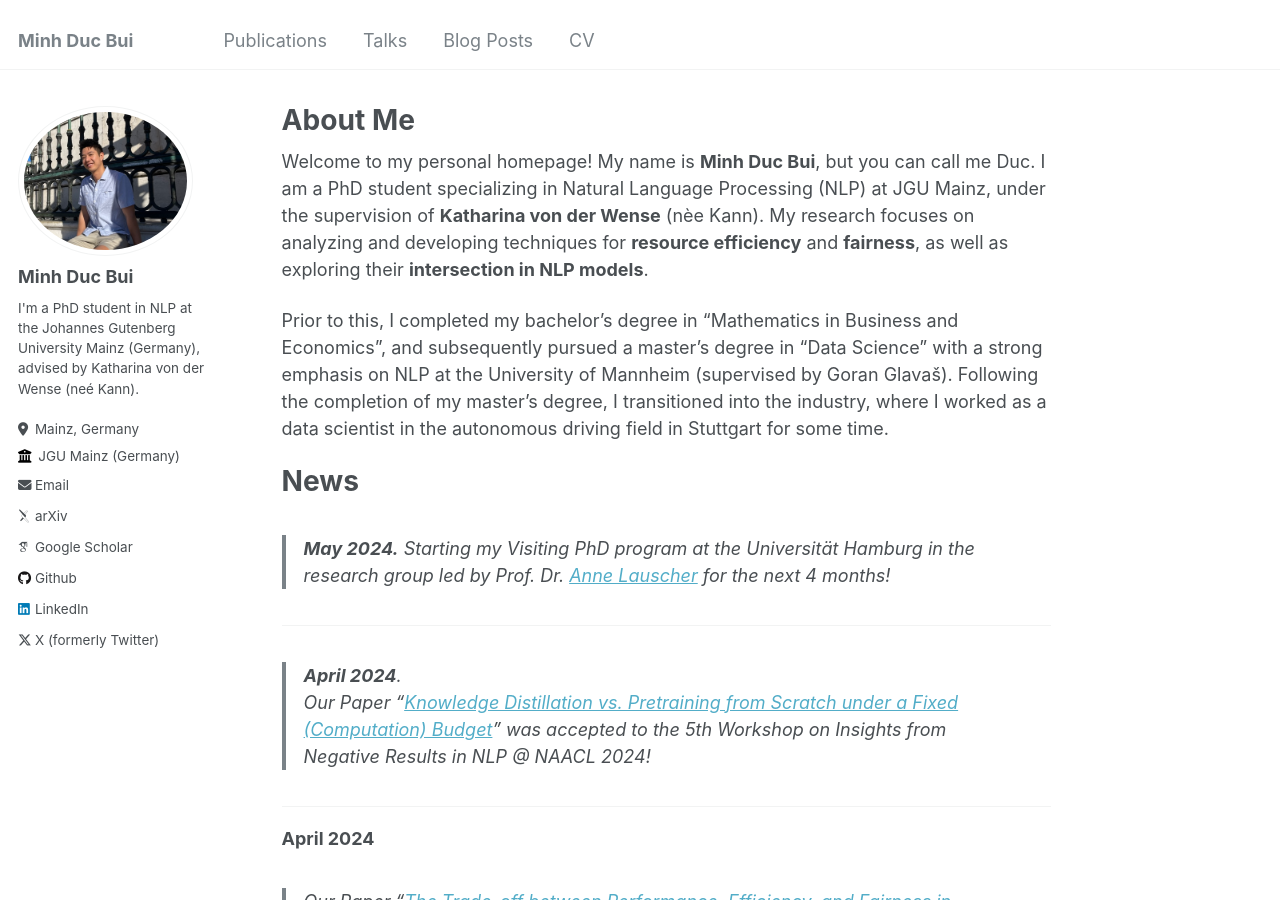
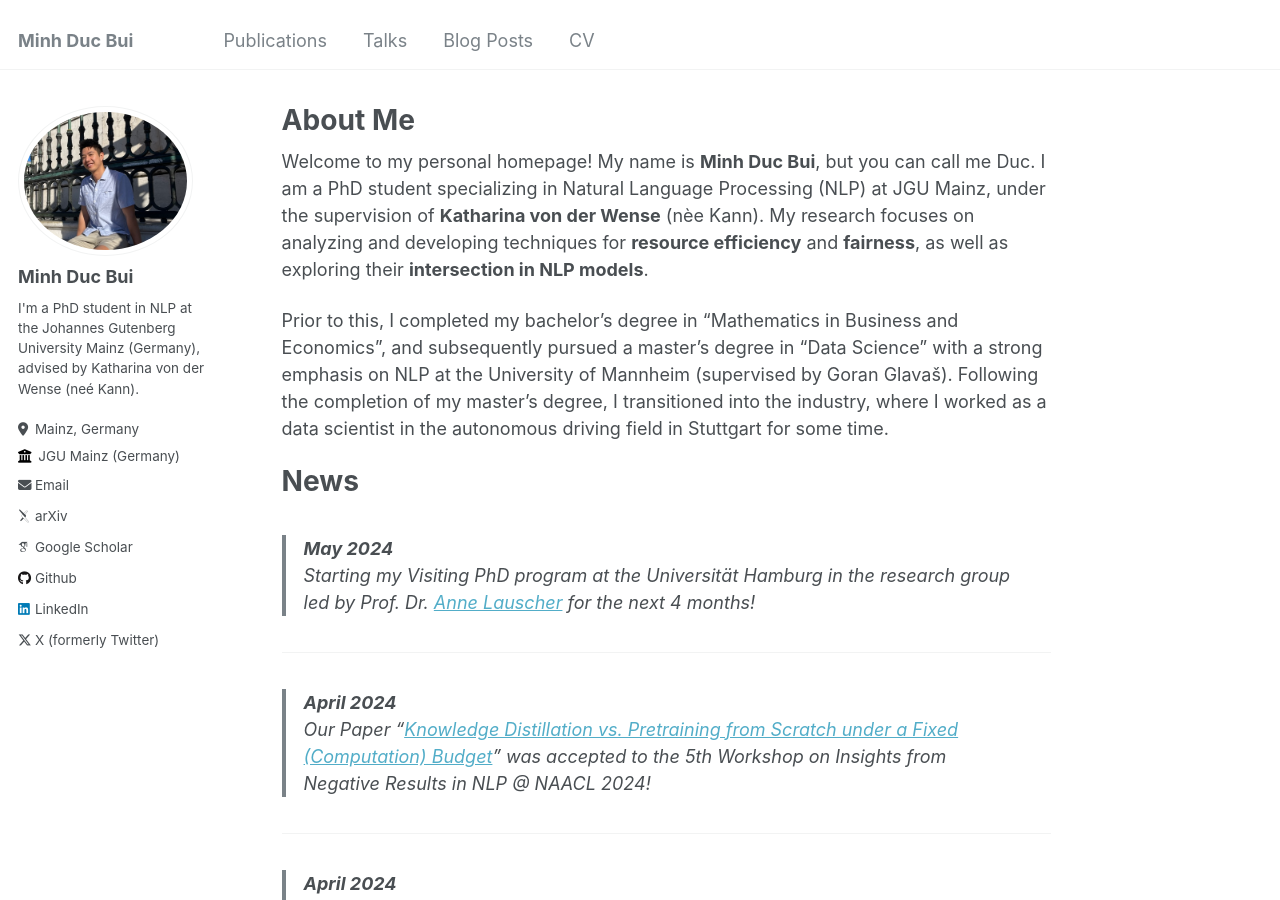
Before and after one commit to MinhDucBui/minhducbui.github.io, a Jekyll site: the page built from _pages/about.md, in a window 1280 px wide and 900 px high. Built offline with Jekyll 4.4.1, drawn with Linux system fonts in a browser that asks for light colours; some web fonts are replaced.

```diff
--- a/_pages/about.md
+++ b/_pages/about.md
@@ -15,19 +15,17 @@ News
 ======
 
 
-> **May 2024.** Starting my Visiting PhD program at the Universität Hamburg in the research group led by Prof. Dr. [Anne Lauscher](https://anne-lauscher.de) for the next 4 months!
+> **May 2024**<br> Starting my Visiting PhD program at the Universität Hamburg in the research group led by Prof. Dr. [Anne Lauscher](https://anne-lauscher.de) for the next 4 months!
 
 ---
 
 
-> **April 2024**.<br> Our Paper "[Knowledge Distillation vs. Pretraining from Scratch under a Fixed (Computation) Budget](https://arxiv.org/abs/2404.19319)" was accepted to the 5th Workshop on Insights from Negative Results in NLP @ NAACL 2024!
+> **April 2024**<br> Our Paper "[Knowledge Distillation vs. Pretraining from Scratch under a Fixed (Computation) Budget](https://arxiv.org/abs/2404.19319)" was accepted to the 5th Workshop on Insights from Negative Results in NLP @ NAACL 2024!
 
 ---
 
-**April 2024**
-> Our Paper "[The Trade-off between Performance, Efficiency, and Fairness in Adapter Modules for Text Classification](https://arxiv.org/abs/2405.02010)" was accepted to  4th Workshop on Trustworthy Natural Language Processing (TrustNLP) @ NAACL 2024!
+> **April 2024**<br> Our Paper "[The Trade-off between Performance, Efficiency, and Fairness in Adapter Modules for Text Classification](https://arxiv.org/abs/2405.02010)" was accepted to  4th Workshop on Trustworthy Natural Language Processing (TrustNLP) @ NAACL 2024!
 
 ---
 
-**September 2023**
-> Beginning my PhD at the [NALA Group](https://nala-cub.github.io) hosted by JGU and University of Colorado Boulder under the supervision of Prof. Dr. [Katharina von der Wense](https://scholar.google.de/citations?user=3XF5bqEAAAAJ&hl=en) (Née Kann)!
+> **September 2023**<br>Beginning my PhD at the [NALA Group](https://nala-cub.github.io) hosted by JGU and University of Colorado Boulder under the supervision of Prof. Dr. [Katharina von der Wense](https://scholar.google.de/citations?user=3XF5bqEAAAAJ&hl=en) (Née Kann)!
```
